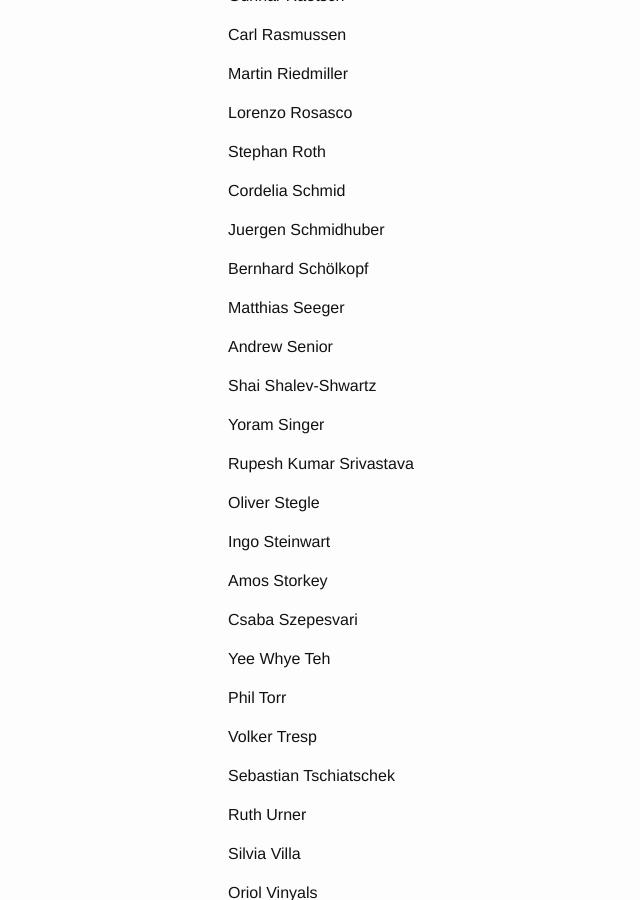
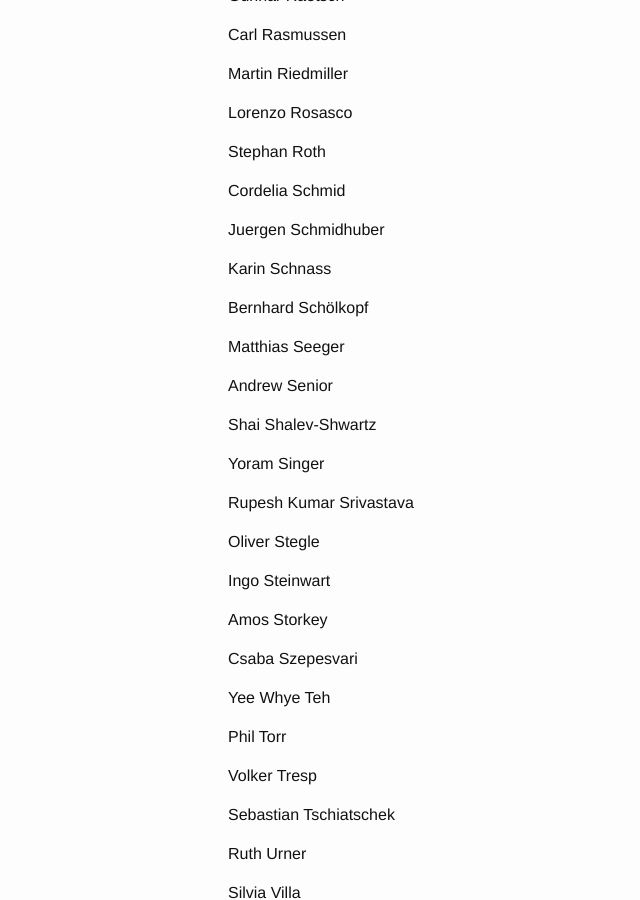
Before and after one commit to dalimeeting/dalimeeting.github.io, a Jekyll site: the page built from participants.html, in a window 1280 px wide and 900 px high, scrolled down 3568 px. Shown: the whole window, without its empty margins (42-682 px from the left). Built offline with Jekyll 4.4.1, drawn with Linux system fonts in a browser that asks for light colours.

Commit message:
added karin schnass to participants

```diff
--- a/_data/participants.yml
+++ b/_data/participants.yml
@@ -82,6 +82,7 @@
 - Stephan Roth
 - Cordelia Schmid
 - Juergen Schmidhuber
+- Karin Schnass
 - Bernhard Schölkopf
 - Matthias Seeger
 - Andrew Senior
```
